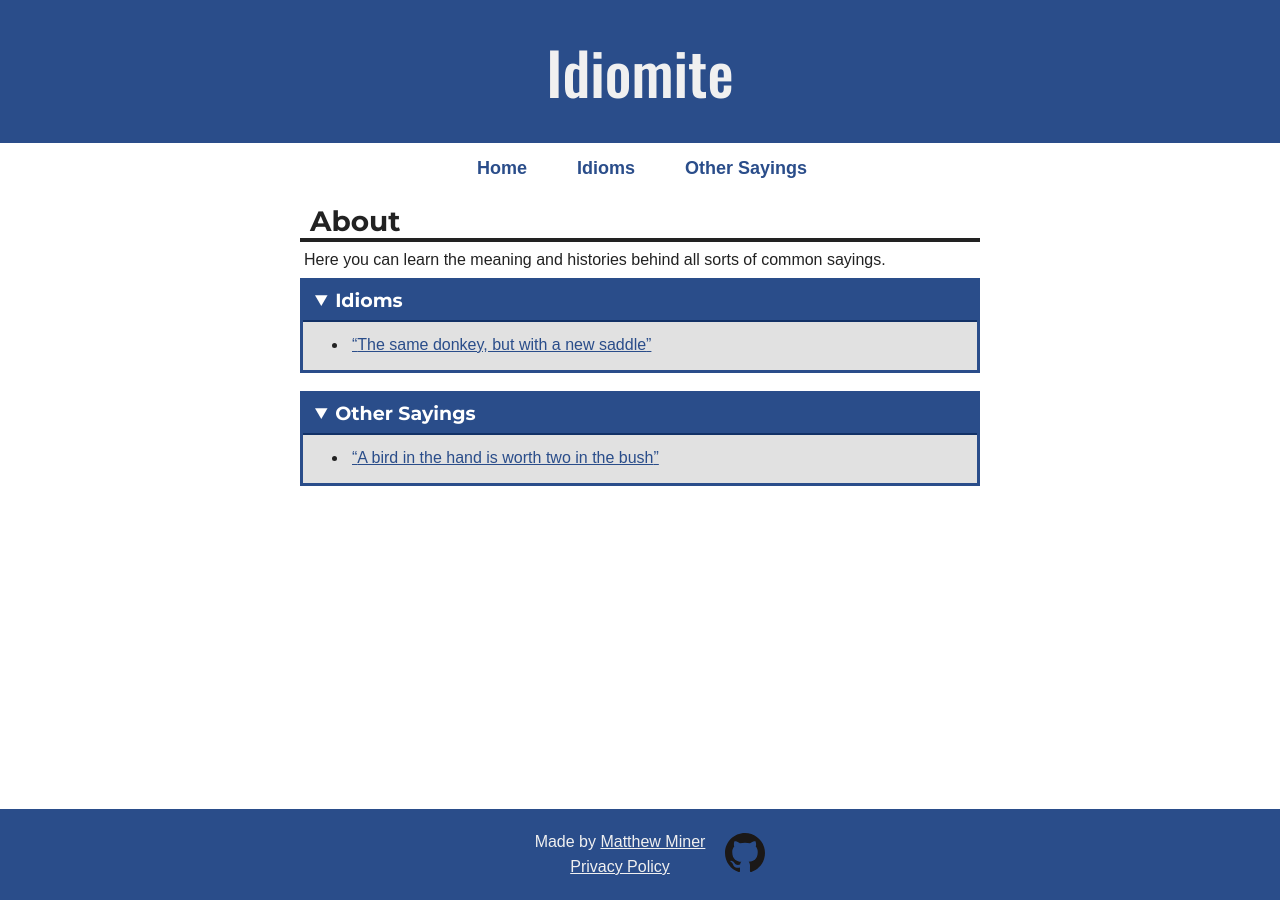
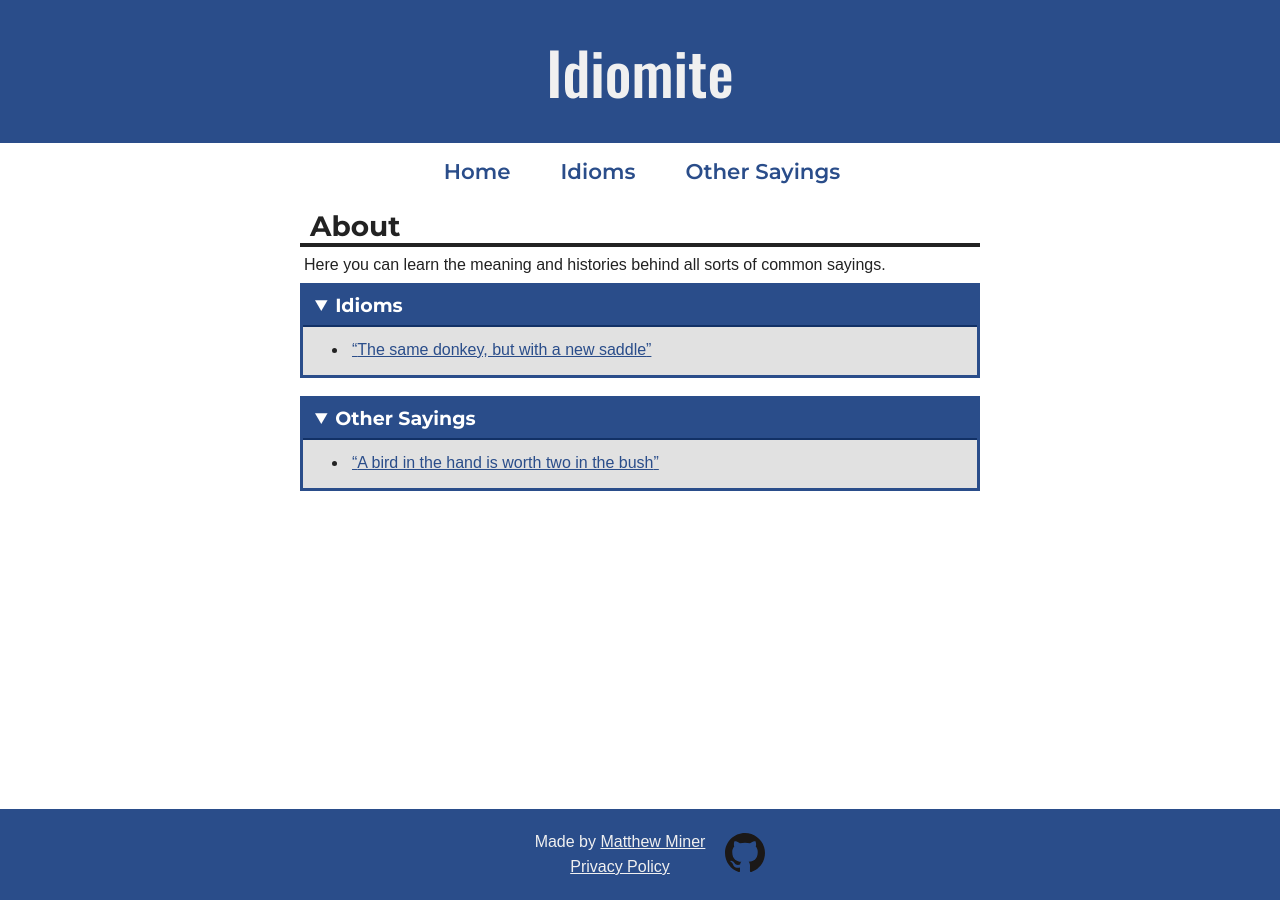
Before and after one commit to mminer237/idiomite, a Jekyll site: the page built from index.html, in a window 1280 px wide. Built offline with Jekyll 4.4.1, drawn with Linux system fonts in a browser that asks for light colours.

Commit message:
Restyle nav

```diff
--- a/_config.yml
+++ b/_config.yml
@@ -8,7 +8,7 @@ themeColor: "#2a4d8a"
 tileColor: "#2a4d8a"
 
 googleFonts:
-  - Montserrat:wght@700
+  - Montserrat:wght@600;700
   - Oswald:wght@500
 
 defaults:
--- a/css/style.css
+++ b/css/style.css
@@ -56,8 +56,9 @@ body {
 }
 nav {
 	display: flex;
-	font-size: 18px;
-	font-weight: bold;
+    font-family: 'Montserrat';
+    font-weight: 600;
+    font-size: 16pt;
 	justify-content: center;
 	text-align: center;
 	width: 100%;
```
